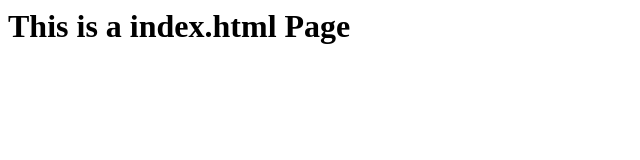
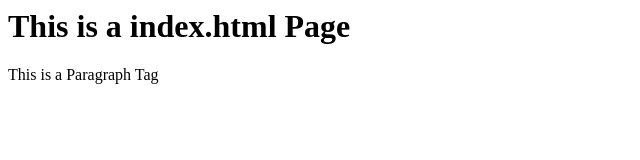
Before and after one commit to SamikshaMalasane/Demo_aws, a plain HTML site: page index.html in a window 1280 px wide. Shown: the whole page, without its empty margins (0-640 px from the left). Drawn offline with Linux system fonts and the light colour scheme.

Commit message:
Added a new line in index.html

```diff
--- a/index.html
+++ b/index.html
@@ -1,5 +1,6 @@
 <html>
 	<body>
 		<h1>This is a index.html Page</h1>
+		<p>This is a Paragraph Tag</P>
 	</body>
 </html>
```
